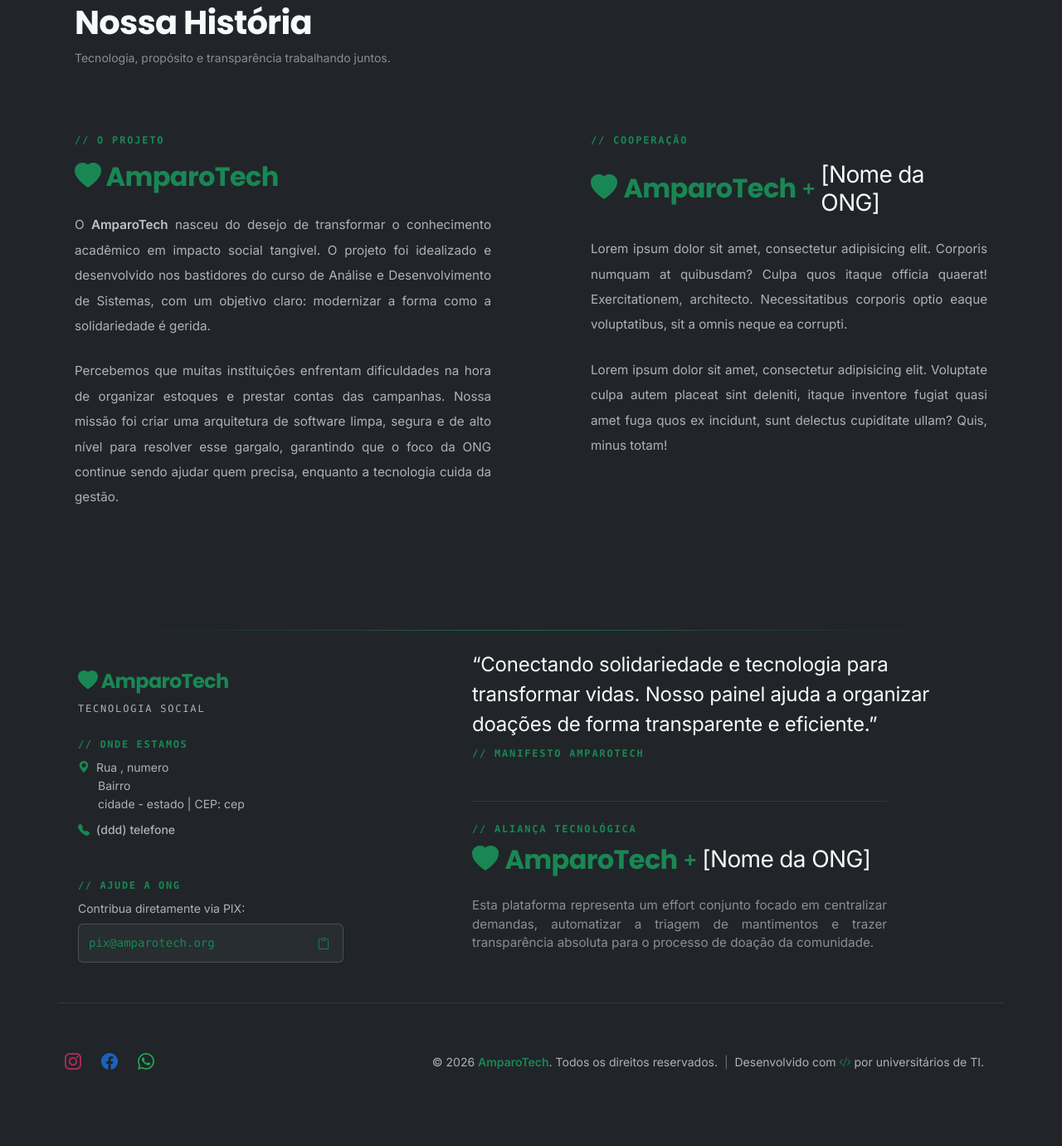
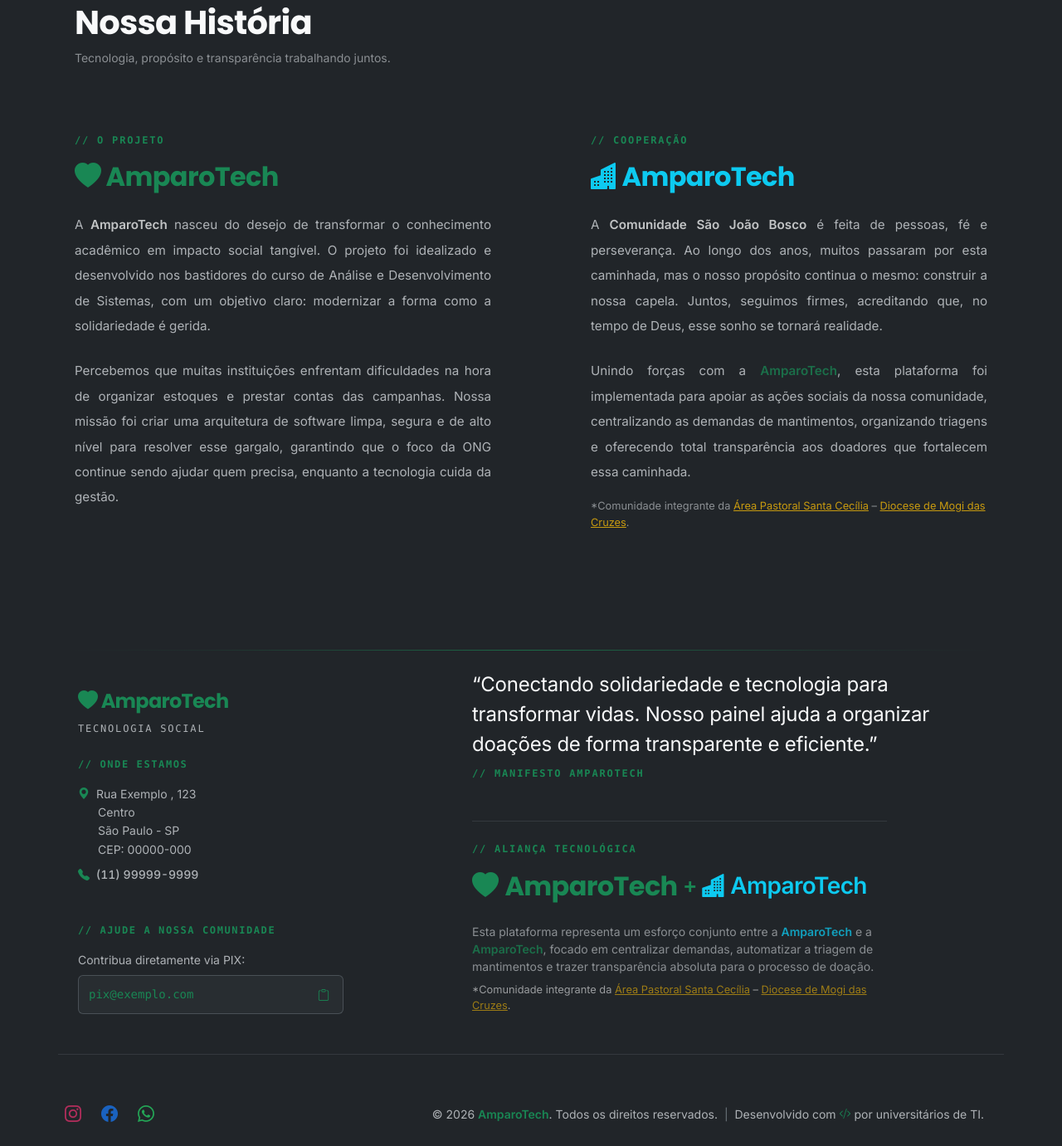
Before and after one commit to rafaelpradoj/amparo-tech, a Flask app: page /sobre in a window 1280 px wide. Shown: the part 148-1529 px from the top of the page at 83% size. Before the commit the page ends 1437 px from the top, so only its background shows below. Run offline with Flask 3, Linux system fonts and the light colour scheme; some libraries are stand-ins or nearby versions.

Commit message:
design: ajustado pagina publica e update .env.example

```diff
--- a/app.py
+++ b/app.py
@@ -64,6 +64,31 @@ app.register_blueprint(public_bp)
 app.register_blueprint(auth_bp)
 app.register_blueprint(admin_bp)
 
+# --- INÍCIO DO CONTEXT PROCESSOR ---
+@app.context_processor
+def inject_global_vars():
+    """
+    Disponibiliza as variáveis institucionais do .env em todos os templates HTML.
+    Permite reutilização do projeto sem modificar os layouts.
+    """
+    return {
+        'rua': os.getenv('RUA', 'Rua Exemplo'),
+        'numero': os.getenv('NUMERO', '123'),
+        'bairro': os.getenv('BAIRRO', 'Centro'),
+        'cidade': os.getenv('CIDADE', 'São Paulo'),
+        'estado': os.getenv('ESTADO', 'SP'),
+        'cep': os.getenv('CEP', '00000-000'),
+        'telefone': os.getenv('TELEFONE', '(11) 99999-9999'),
+        'pix': os.getenv('PIX', 'pix@exemplo.com'),
+        'instagram': os.getenv('INSTAGRAM', '@sua_ong'),
+        'facebook': os.getenv('FACEBOOK', 'sua_ong'),
+        'whatsapp': os.getenv('WHATSAPP', 'seu_whatsap_aqui'),
+        'nome_ong': os.getenv('NOME_ONG', 'AmparoTech'),
+        'paroquia_url': os.getenv('PAROQUIA_URL', 'AmparoTech'),
+        'diocese_url': os.getenv('DIOCESE_URL', 'AmparoTech'),
+    }
+# --- FIM DO CONTEXT PROCESSOR ---
+
 # Captura o erro 429 globalmente e exibe uma página customizada
 @app.errorhandler(429)
 def ratelimit_handler(e):
--- a/templates/partials/footer.html
+++ b/templates/partials/footer.html
@@ -14,28 +14,37 @@
         <div class="col-12 d-block d-md-none mb-5 text-center">
             <h2 class="text-success fw-bold mb-0 fs-2"><i class="bi bi-heart-fill"></i> AmparoTech</h2>
             <span class="text-secondary fw-light fs-3 lh-1 my-1 d-block">+</span>
-            <h2 class="text-light fw-bold fs-3 mb-4">[Nome da ONG]</h2>
+            <h2 class="text-info fw-bold fs-3 mb-4">
+              <a href="{{ instagram }}"
+                target="_blank"
+                rel="noopener noreferrer"
+                class="text-decoration-none text-reset">
+                <i class="bi bi-buildings-fill"></i> {{ nome_ong }}
+              </a>
+            </h2>
             <div class="text-success text-uppercase opacity-75 mt-2 fw-semibold" style="font-size: 0.7rem; letter-spacing: 0.15em;">Tecnologia que impacta</div>
         </div>
 
         <div class="mb-5 text-start">
-          <span class="text-success text-uppercase d-block mb-2 font-monospace fw-bold" style="font-size: 0.75rem; letter-spacing: 0.1rem;">// Onde Estamos</span>
+          <span class="text-success text-uppercase d-block mb-3 font-monospace fw-bold" style="font-size: 0.75rem; letter-spacing: 0.1rem;">// Onde Estamos</span>
           <p class="text-body-secondary small mb-2" style="line-height: 1.6;">
-            <i class="bi bi-geo-alt-fill text-success me-1"></i> Rua , numero<br>
-            <span class="ms-4 d-block">Bairro</span>
-            <span class="ms-4 d-block">cidade - estado | CEP: cep</span>
+            <i class="bi bi-geo-alt-fill text-success me-1"></i> {{ rua }} , {{ numero }}<br>
+            <span class="ms-4 d-block">{{ bairro }}</span>
+            <span class="ms-4 d-block">{{ cidade }} - {{ estado }}</span>
+            <span class="ms-4 d-block">CEP: {{ cep }}</span>
           </p>
           <p class="text-body-secondary small font-numeric">
-            <i class="bi bi-telephone-fill text-success me-1"></i> (ddd) telefone
+            <i class="bi bi-telephone-fill text-success me-1"></i> {{ telefone }}<br>
           </p>
         </div>
 
         <div class="text-start mb-4">
-          <span class="text-success text-uppercase d-block mb-2 font-monospace fw-bold" style="font-size: 0.75rem; letter-spacing: 0.1rem;">// Ajude a ONG</span>
+          <span class="text-success text-uppercase d-block mb-3 font-monospace fw-bold" style="font-size: 0.75rem; letter-spacing: 0.1rem;">// Ajude a nossa comunidade</span>
+
           <p class="text-body-secondary small mb-2">Contribua diretamente via PIX:</p>
           <div class="p-2 bg-secondary bg-opacity-10 rounded border border-secondary border-opacity-50 d-flex align-items-center justify-content-between" style="max-width: 320px;">
-            <code class="text-success fw-bold font-numeric small ms-1">pix@amparotech.org</code>
-            <button class="btn btn-sm btn-outline-success border-0 p-1" onclick="navigator.clipboard.writeText('pix@amparotech.org'); this.innerText = 'Copiado!'; setTimeout(() => this.innerHTML = '<i class=\'bi bi-clipboard\'></i>', 2000);" title="Copiar Chave">
+            <code class="text-success fw-bold font-numeric small ms-1">{{ pix }}</code>
+            <button class="btn btn-sm btn-outline-success border-0 p-1" onclick="navigator.clipboard.writeText('{{ pix }}'); this.innerHTML = '<span class=\'small px-1\'>Copiado!</span>'; setTimeout(() => this.innerHTML = '<i class=\'bi bi-clipboard px-1\'></i>', 2000);" title="Copiar Chave">
               <i class="bi bi-clipboard px-1"></i>
             </button>
           </div>
@@ -49,15 +58,38 @@
         <span class="text-success text-uppercase d-block mb-5 font-monospace fw-bold" style="font-size: 0.75rem; letter-spacing: 0.15em;">// Manifesto AmparoTech</span>
 
         <div class="pt-4 border-top border-secondary border-opacity-25" style="max-width: 500px;">
-          <span class="text-success text-uppercase d-block mb-2 font-monospace fw-bold" style="font-size: 0.75rem; letter-spacing: 0.15em;">// Aliança Tecnológica</span>
+          <span class="text-success text-uppercase d-block mb-3 font-monospace fw-bold" style="font-size: 0.75rem; letter-spacing: 0.15em;">// Aliança Tecnológica</span>
           <h2 class="text-success fw-bold fs-2 mb-4 d-flex align-items-center lh-sm">
             <i class="bi bi-heart-fill me-2"></i> AmparoTech
             <span class="text-success font-monospace mx-2 fs-4">+</span>
-            <span class="text-light fw-light fs-3 align-self-center">[Nome da ONG]</span>
+            <span class="text-info fw-bold fs-3 align-self-center">
+            <a href="{{ instagram }}"
+              target="_blank"
+              rel="noopener noreferrer"
+              class="text-decoration-none text-reset">
+              <i class="bi bi-buildings-fill"></i> {{ nome_ong }}
+            </a>
+            </span>
           </h2>
-
-          <p class="text-body-secondary small mb-0 lh-base opacity-75" style="font-size: 0.95rem; text-align: justify;">
-            Esta plataforma representa um effort conjunto focado em centralizar demandas, automatizar a triagem de mantimentos e trazer transparência absoluta para o processo de doação da comunidade.
+          <p class="text-body-secondary small mb-0 lh-base opacity-75" style="margin-top: 0.5rem;">
+            Esta plataforma representa um esforço conjunto entre a
+            <span class="text-info fw-bold">{{ nome_ong }}</span>
+            e a
+            <span class="text-success fw-bold">AmparoTech</span>,
+            focado em centralizar demandas, automatizar a triagem de mantimentos e trazer transparência absoluta para o processo de doação.
+            <br>
+            <span class="small text-light opacity-75 d-block mt-2" style="font-size: 0.8rem;">
+              *Comunidade integrante da
+              <a href="{{ paroquia_url }}"
+                target="_blank"
+                rel="noopener noreferrer"
+                class="text-warning text-decoration-underline">Área Pastoral Santa Cecília</a>
+              –
+              <a href="{{ diocese_url }}"
+              target="_blank"
+              rel="noopener noreferrer"
+              class="text-warning text-decoration-underline">Diocese de Mogi das Cruzes</a>.
+            </span>
           </p>
         </div>
       </div>
@@ -67,9 +99,9 @@
     <div class="row align-items-center g-3 text-start">
       <div class="col-12 col-md-4 order-2 order-md-1 text-center text-md-start">
         <div class="d-flex justify-content-center justify-content-md-start gap-4">
-          <a href="#" class="text-light opacity-75 social-link-editorial" title="Instagram"><i class="bi bi-instagram fs-5" style="color: #E1306C;"></i></a>
-          <a href="#" class="text-light opacity-75 social-link-editorial" title="Facebook"><i class="bi bi-facebook fs-5" style="color: #1877F2;"></i></a>
-          <a href="#" class="text-light opacity-75 social-link-editorial" title="WhatsApp"><i class="bi bi-whatsapp fs-5" style="color: #25D366;"></i></a>
+          <a href="{{ instagram }}" target="_blank" rel="noopener noreferrer" class="text-light opacity-75 social-link-editorial" title="Instagram"><i class="bi bi-instagram fs-5" style="color: #E1306C;"></i></a>
+          <a href="{{ facebook }}" target="_blank" rel="noopener noreferrer" class="text-light opacity-75 social-link-editorial" title="Facebook"><i class="bi bi-facebook fs-5" style="color: #1877F2;"></i></a>
+          <a href="{{ whatsapp }}" target="_blank" rel="noopener noreferrer" class="text-light opacity-75 social-link-editorial" title="WhatsApp"><i class="bi bi-whatsapp fs-5" style="color: #25D366;"></i></a>
         </div>
       </div>
 
--- a/templates/sobre.html
+++ b/templates/sobre.html
@@ -19,7 +19,7 @@
           <h2 class="text-success fw-bold fs-2 mb-4 "><i class="bi bi-heart-fill"></i> AmparoTech</h2>
 
           <p class="small mb-4 lh-lg opacity-75" style="font-size: 0.95rem; text-align: justify;">
-            O <strong class="text-light">AmparoTech</strong> nasceu do desejo de transformar o conhecimento acadêmico em impacto social tangível. O projeto foi idealizado e desenvolvido nos bastidores do curso de Análise e Desenvolvimento de Sistemas, com um objetivo claro: modernizar a forma como a solidariedade é gerida.
+            A <strong class="text-light">AmparoTech</strong> nasceu do desejo de transformar o conhecimento acadêmico em impacto social tangível. O projeto foi idealizado e desenvolvido nos bastidores do curso de Análise e Desenvolvimento de Sistemas, com um objetivo claro: modernizar a forma como a solidariedade é gerida.
           </p>
           <p class="small mb-0 lh-lg opacity-75" style="font-size: 0.95rem; text-align: justify;">
             Percebemos que muitas instituições enfrentam dificuldades na hora de organizar estoques e prestar contas das campanhas. Nossa missão foi criar uma arquitetura de software limpa, segura e de alto nível para resolver esse gargalo, garantindo que o foco da ONG continue sendo ajudar quem precisa, enquanto a tecnologia cuida da gestão.
@@ -30,18 +30,36 @@
       <div class="col-lg-6">
         <div class="ps-lg-5 pt-4 pt-lg-0">
           <span class="text-success text-uppercase d-block mb-3 font-monospace fw-bold" style="font-size: 0.75rem; letter-spacing: 0.15em;">// Cooperação</span>
-          <h2 class="text-success fw-bold fs-2 mb-4 d-flex align-items-center">
-            <i class="bi bi-heart-fill me-2" aria-hidden="true"></i> AmparoTech
-            <span class="text-success font-monospace mx-2 fs-4">+</span>
-            <span class="text-light fw-light fs-3 align-self-center">[Nome da ONG]</span>
+          <h2 class="text-info fw-bold fs-2 mb-4 d-flex align-items-center">
+            <a href="{{ instagram }}"
+              target="_blank"
+              rel="noopener noreferrer"
+              class="text-decoration-none text-reset">
+              <i class="bi bi-buildings-fill"></i> {{ nome_ong }}
+            </a>
           </h2>
 
           <p class="small mb-4 lh-lg opacity-75" style="font-size: 0.95rem; text-align: justify;">
-            Lorem ipsum dolor sit amet, consectetur adipisicing elit. Corporis numquam at quibusdam? Culpa quos itaque officia quaerat! Exercitationem, architecto. Necessitatibus corporis optio eaque voluptatibus, sit a omnis neque ea corrupti.
+            A <strong class="text-light">Comunidade São João Bosco</strong> é feita de pessoas, fé e perseverança. Ao longo dos anos, muitos passaram por esta caminhada, mas o nosso propósito continua o mesmo: construir a nossa capela. Juntos, seguimos firmes, acreditando que, no tempo de Deus, esse sonho se tornará realidade.
           </p>
-          <p class="small mb-0 lh-lg opacity-75" style="font-size: 0.95rem; text-align: justify;">
-            Lorem ipsum dolor sit amet, consectetur adipisicing elit. Voluptate culpa autem placeat sint deleniti, itaque inventore fugiat quasi amet fuga quos ex incidunt, sunt delectus cupiditate ullam? Quis, minus totam!
+
+          <p class="small mb-3 lh-lg opacity-75" style="font-size: 0.95rem; text-align: justify;">
+            Unindo forças com a <strong class="text-success">AmparoTech</strong>, esta plataforma foi implementada para apoiar as ações sociais da nossa comunidade, centralizando as demandas de mantimentos, organizando triagens e oferecendo total transparência aos doadores que fortalecem essa caminhada.
           </p>
+          <p class="small text-muted mb-0 opacity-75" style="font-size: 0.8rem;">
+            *Comunidade integrante da
+            <a href="{{ paroquia_url }}"
+              target="_blank"
+              rel="noopener noreferrer"
+              class="text-warning text-decoration-underline">Área Pastoral Santa Cecília</a>
+              –
+            <a href="{{ diocese_url }}"
+              target="_blank"
+              rel="noopener noreferrer"
+              class="text-warning text-decoration-underline">Diocese de Mogi das Cruzes</a>.
+          </p>
+
+
         </div>
       </div>
 
```
Also changed, not shown: templates/doar.html (+6 -5 lines), templates/index.html (+12 -10 lines), 1 other file.
